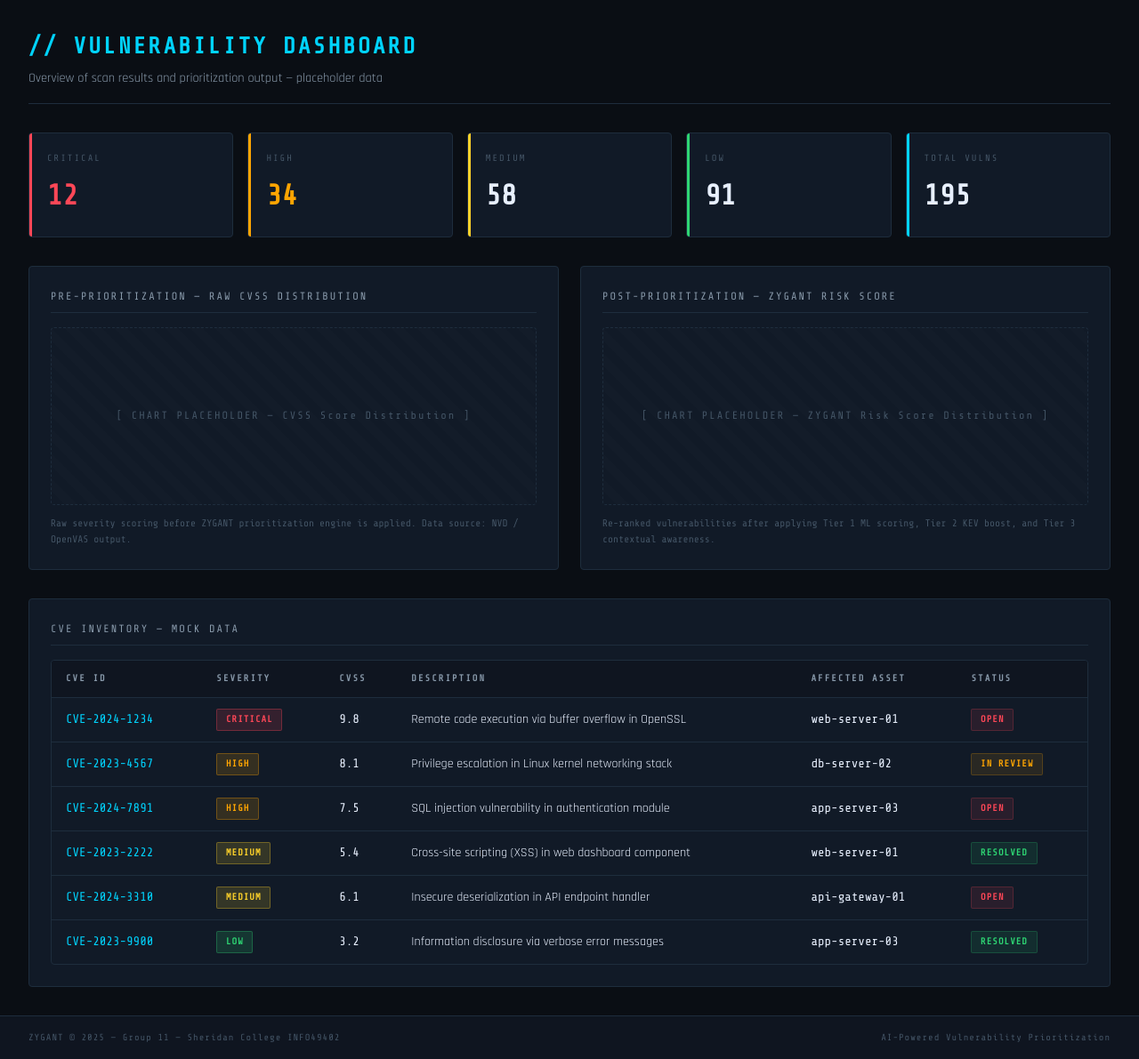
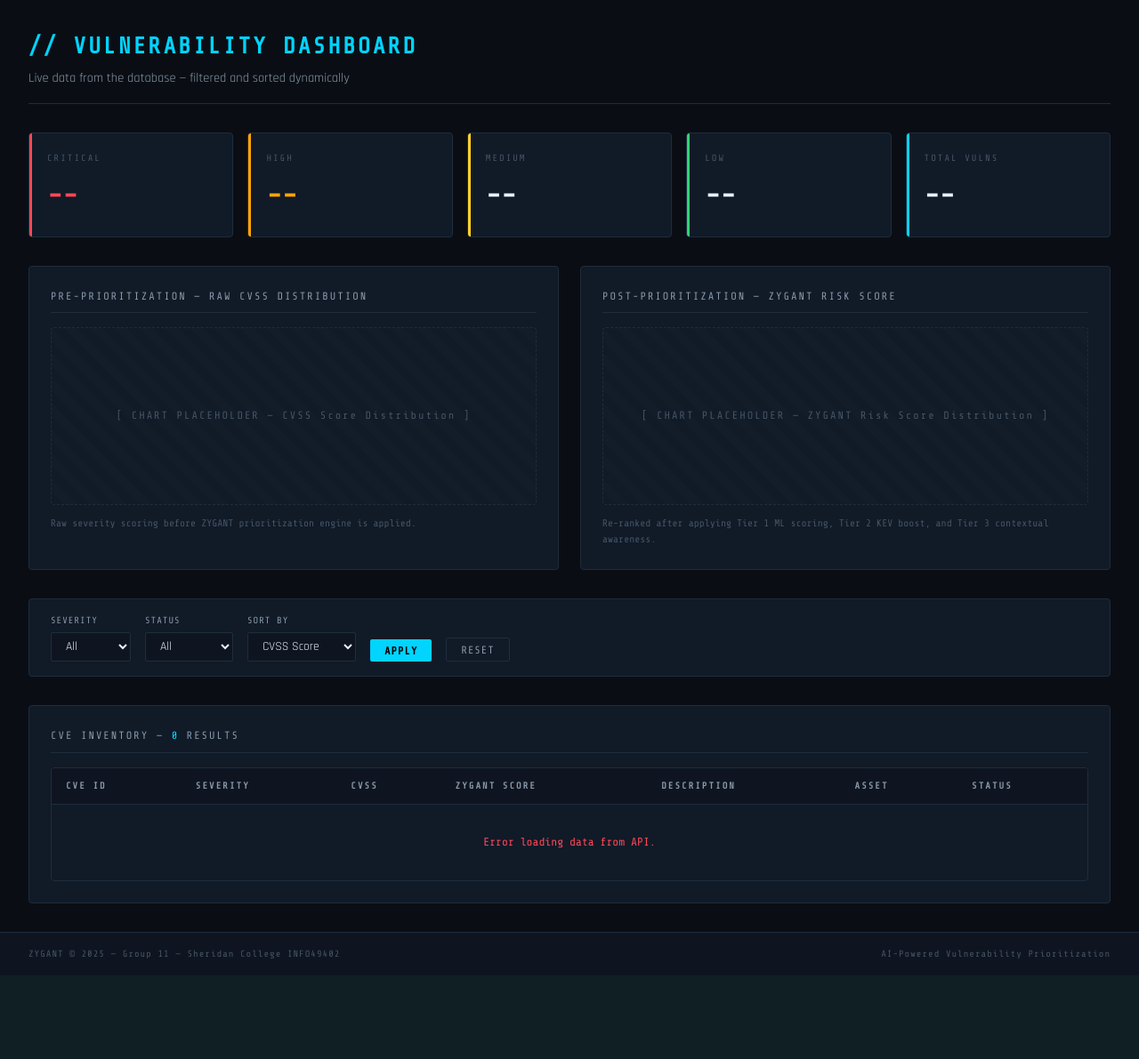
Before and after one commit to Firerey12/zygant, a Flask app: template templates/dashboard.html in a window 1280 px wide. Shown: the part 60-1251 px from the top of the page at 89% size. After the commit the page ends 1138 px from the top, so only its background shows below. Run offline with Flask 3, Linux system fonts and the light colour scheme; the template is opened without the code that fills it, so the values that code supplies are empty; parts of the project's set-up code (start-up, migrations or seed data) failed here and were passed over.

Commit message:
Updated dashboard to replace hardcoded CVE table with dynamic API-driven data and added severity, status and sort filters

```diff
--- a/templates/dashboard.html
+++ b/templates/dashboard.html
@@ -6,56 +6,71 @@
 
 <div class="page-header">
   <h1>// VULNERABILITY DASHBOARD</h1>
-  <p>Overview of scan results and prioritization output — placeholder data</p>
+  <p>Live data from the database — filtered and sorted dynamically</p>
 </div>
 
 <!-- Stats -->
-<div class="stat-grid mb-2">
-  <div class="stat-card critical">
-    <div class="stat-label">Critical</div>
-    <div class="stat-value">12</div>
-  </div>
-  <div class="stat-card high">
-    <div class="stat-label">High</div>
-    <div class="stat-value">34</div>
-  </div>
-  <div class="stat-card medium">
-    <div class="stat-label">Medium</div>
-    <div class="stat-value">58</div>
-  </div>
-  <div class="stat-card low">
-    <div class="stat-label">Low</div>
-    <div class="stat-value">91</div>
-  </div>
-  <div class="stat-card info">
-    <div class="stat-label">Total Vulns</div>
-    <div class="stat-value">195</div>
-  </div>
+<div class="stat-grid mb-2" id="stat-grid">
+  <div class="stat-card critical"><div class="stat-label">Critical</div><div class="stat-value" id="stat-critical">--</div></div>
+  <div class="stat-card high"><div class="stat-label">High</div><div class="stat-value" id="stat-high">--</div></div>
+  <div class="stat-card medium"><div class="stat-label">Medium</div><div class="stat-value" id="stat-medium">--</div></div>
+  <div class="stat-card low"><div class="stat-label">Low</div><div class="stat-value" id="stat-low">--</div></div>
+  <div class="stat-card info"><div class="stat-label">Total Vulns</div><div class="stat-value" id="stat-total">--</div></div>
 </div>
 
-<!-- Charts: Pre vs Post Prioritization -->
+<!-- Charts -->
 <div class="grid-2 mb-2">
   <div class="card">
     <div class="card-title">PRE-PRIORITIZATION — Raw CVSS Distribution</div>
     <div class="chart-placeholder">[ CHART PLACEHOLDER — CVSS Score Distribution ]</div>
-    <p style="font-family:var(--font-mono); font-size:0.7rem; color:var(--text-muted); margin-top:0.75rem;">
-      Raw severity scoring before ZYGANT prioritization engine is applied.
-      Data source: NVD / OpenVAS output.
-    </p>
+    <p style="font-family:var(--font-mono);font-size:0.7rem;color:var(--text-muted);margin-top:0.75rem;">Raw severity scoring before ZYGANT prioritization engine is applied.</p>
   </div>
   <div class="card">
     <div class="card-title">POST-PRIORITIZATION — ZYGANT Risk Score</div>
     <div class="chart-placeholder">[ CHART PLACEHOLDER — ZYGANT Risk Score Distribution ]</div>
-    <p style="font-family:var(--font-mono); font-size:0.7rem; color:var(--text-muted); margin-top:0.75rem;">
-      Re-ranked vulnerabilities after applying Tier 1 ML scoring, Tier 2 KEV boost,
-      and Tier 3 contextual awareness.
-    </p>
+    <p style="font-family:var(--font-mono);font-size:0.7rem;color:var(--text-muted);margin-top:0.75rem;">Re-ranked after applying Tier 1 ML scoring, Tier 2 KEV boost, and Tier 3 contextual awareness.</p>
+  </div>
+</div>
+
+<!-- Filter Bar -->
+<div class="card mb-2" style="padding:1rem 1.5rem;">
+  <div style="display:flex;gap:1rem;align-items:flex-end;flex-wrap:wrap;">
+    <div>
+      <label style="font-family:var(--font-mono);font-size:0.65rem;letter-spacing:1px;color:var(--text-secondary);display:block;margin-bottom:0.3rem;">SEVERITY</label>
+      <select id="filter-severity" onchange="loadVulns()" style="background:var(--bg-secondary);border:1px solid var(--border);color:var(--text-primary);font-family:var(--font-display);font-size:0.85rem;padding:0.35rem 0.75rem;border-radius:2px;">
+        <option value="">All</option>
+        <option value="Critical">Critical</option>
+        <option value="High">High</option>
+        <option value="Medium">Medium</option>
+        <option value="Low">Low</option>
+      </select>
+    </div>
+    <div>
+      <label style="font-family:var(--font-mono);font-size:0.65rem;letter-spacing:1px;color:var(--text-secondary);display:block;margin-bottom:0.3rem;">STATUS</label>
+      <select id="filter-status" onchange="loadVulns()" style="background:var(--bg-secondary);border:1px solid var(--border);color:var(--text-primary);font-family:var(--font-display);font-size:0.85rem;padding:0.35rem 0.75rem;border-radius:2px;">
+        <option value="">All</option>
+        <option value="Open">Open</option>
+        <option value="In Review">In Review</option>
+        <option value="Resolved">Resolved</option>
+      </select>
+    </div>
+    <div>
+      <label style="font-family:var(--font-mono);font-size:0.65rem;letter-spacing:1px;color:var(--text-secondary);display:block;margin-bottom:0.3rem;">SORT BY</label>
+      <select id="sort-by" onchange="loadVulns()" style="background:var(--bg-secondary);border:1px solid var(--border);color:var(--text-primary);font-family:var(--font-display);font-size:0.85rem;padding:0.35rem 0.75rem;border-radius:2px;">
+        <option value="cvss_score">CVSS Score</option>
+        <option value="zygant_score">ZYGANT Score</option>
+        <option value="severity">Severity</option>
+      </select>
+    </div>
+    <button onclick="loadVulns()" style="padding:0.35rem 1rem;background:var(--accent);color:#000;font-family:var(--font-mono);font-size:0.75rem;letter-spacing:1px;font-weight:700;border:none;border-radius:2px;cursor:pointer;">APPLY</button>
+    <button onclick="resetFilters()" style="padding:0.35rem 1rem;background:transparent;border:1px solid var(--border);color:var(--text-secondary);font-family:var(--font-mono);font-size:0.75rem;letter-spacing:1px;border-radius:2px;cursor:pointer;">RESET</button>
+    <div id="loading" style="font-family:var(--font-mono);font-size:0.72rem;color:var(--text-muted);display:none;">Loading...</div>
   </div>
 </div>
 
 <!-- CVE Table -->
 <div class="card">
-  <div class="card-title">CVE INVENTORY — Mock Data</div>
+  <div class="card-title">CVE INVENTORY — <span id="vuln-count" style="color:var(--accent);">0</span> RESULTS</div>
   <div class="table-wrapper">
     <table>
       <thead>
@@ -63,63 +78,94 @@
           <th>CVE ID</th>
           <th>Severity</th>
           <th>CVSS</th>
+          <th>ZYGANT Score</th>
           <th>Description</th>
-          <th>Affected Asset</th>
+          <th>Asset</th>
           <th>Status</th>
         </tr>
       </thead>
-      <tbody>
-        <tr>
-          <td class="mono text-accent">CVE-2024-1234</td>
-          <td><span class="badge badge-critical">Critical</span></td>
-          <td class="mono">9.8</td>
-          <td>Remote code execution via buffer overflow in OpenSSL</td>
-          <td class="mono">web-server-01</td>
-          <td><span class="badge badge-open">Open</span></td>
-        </tr>
-        <tr>
-          <td class="mono text-accent">CVE-2023-4567</td>
-          <td><span class="badge badge-high">High</span></td>
-          <td class="mono">8.1</td>
-          <td>Privilege escalation in Linux kernel networking stack</td>
-          <td class="mono">db-server-02</td>
-          <td><span class="badge badge-review">In Review</span></td>
-        </tr>
-        <tr>
-          <td class="mono text-accent">CVE-2024-7891</td>
-          <td><span class="badge badge-high">High</span></td>
-          <td class="mono">7.5</td>
-          <td>SQL injection vulnerability in authentication module</td>
-          <td class="mono">app-server-03</td>
-          <td><span class="badge badge-open">Open</span></td>
-        </tr>
-        <tr>
-          <td class="mono text-accent">CVE-2023-2222</td>
-          <td><span class="badge badge-medium">Medium</span></td>
-          <td class="mono">5.4</td>
-          <td>Cross-site scripting (XSS) in web dashboard component</td>
-          <td class="mono">web-server-01</td>
-          <td><span class="badge badge-resolved">Resolved</span></td>
-        </tr>
-        <tr>
-          <td class="mono text-accent">CVE-2024-3310</td>
-          <td><span class="badge badge-medium">Medium</span></td>
-          <td class="mono">6.1</td>
-          <td>Insecure deserialization in API endpoint handler</td>
-          <td class="mono">api-gateway-01</td>
-          <td><span class="badge badge-open">Open</span></td>
-        </tr>
-        <tr>
-          <td class="mono text-accent">CVE-2023-9900</td>
-          <td><span class="badge badge-low">Low</span></td>
-          <td class="mono">3.2</td>
-          <td>Information disclosure via verbose error messages</td>
-          <td class="mono">app-server-03</td>
-          <td><span class="badge badge-resolved">Resolved</span></td>
-        </tr>
+      <tbody id="vuln-table-body">
+        <tr><td colspan="7" style="text-align:center;color:var(--text-muted);padding:2rem;font-family:var(--font-mono);font-size:0.8rem;">Loading vulnerability data...</td></tr>
       </tbody>
     </table>
   </div>
 </div>
 
 {% endblock %}
+
+{% block extra_js %}
+<script>
+const severityBadge = (s) => {
+  const map = { Critical:'badge-critical', High:'badge-high', Medium:'badge-medium', Low:'badge-low', Informational:'badge-info' };
+  return `<span class="badge ${map[s]||'badge-info'}">${s}</span>`;
+};
+const statusBadge = (s) => {
+  const map = { Open:'badge-open', 'In Review':'badge-review', Resolved:'badge-resolved' };
+  return `<span class="badge ${map[s]||'badge-info'}">${s}</span>`;
+};
+
+function loadStats() {
+  fetch('/api/stats')
+    .then(r => r.json())
+    .then(d => {
+      document.getElementById('stat-critical').textContent = d.critical || 0;
+      document.getElementById('stat-high').textContent     = d.high     || 0;
+      document.getElementById('stat-medium').textContent   = d.medium   || 0;
+      document.getElementById('stat-low').textContent      = d.low      || 0;
+      document.getElementById('stat-total').textContent    = d.total    || 0;
+    })
+    .catch(() => {});
+}
+
+function loadVulns() {
+  const severity = document.getElementById('filter-severity').value;
+  const status   = document.getElementById('filter-status').value;
+  const sortBy   = document.getElementById('sort-by').value;
+  const loading  = document.getElementById('loading');
+  const tbody    = document.getElementById('vuln-table-body');
+
+  loading.style.display = 'block';
+  tbody.innerHTML = '<tr><td colspan="7" style="text-align:center;color:var(--text-muted);padding:2rem;font-family:var(--font-mono);font-size:0.8rem;">Loading...</td></tr>';
+
+  let url = `/api/vulnerabilities?sort=${sortBy}`;
+  if (severity) url += `&severity=${severity}`;
+  if (status)   url += `&status=${encodeURIComponent(status)}`;
+
+  fetch(url)
+    .then(r => r.json())
+    .then(data => {
+      loading.style.display = 'none';
+      document.getElementById('vuln-count').textContent = data.length;
+      if (!data.length) {
+        tbody.innerHTML = '<tr><td colspan="7" style="text-align:center;color:var(--text-muted);padding:2rem;font-family:var(--font-mono);font-size:0.8rem;">No vulnerabilities found for selected filters.</td></tr>';
+        return;
+      }
+      tbody.innerHTML = data.map(v => `
+        <tr>
+          <td class="mono text-accent" style="font-size:0.82rem;">${v.cve_id}</td>
+          <td>${severityBadge(v.severity)}</td>
+          <td class="mono">${v.cvss_score ?? '--'}</td>
+          <td class="mono" style="color:var(--accent);">${v.zygant_score ?? '--'}</td>
+          <td style="font-size:0.82rem;max-width:260px;">${v.description}</td>
+          <td class="mono" style="font-size:0.8rem;">${v.hostname || '--'}</td>
+          <td>${statusBadge(v.status)}</td>
+        </tr>
+      `).join('');
+    })
+    .catch(() => {
+      loading.style.display = 'none';
+      tbody.innerHTML = '<tr><td colspan="7" style="text-align:center;color:var(--danger);padding:2rem;font-family:var(--font-mono);font-size:0.8rem;">Error loading data from API.</td></tr>';
+    });
+}
+
+function resetFilters() {
+  document.getElementById('filter-severity').value = '';
+  document.getElementById('filter-status').value   = '';
+  document.getElementById('sort-by').value         = 'cvss_score';
+  loadVulns();
+}
+
+loadStats();
+loadVulns();
+</script>
+{% endblock %}
```
